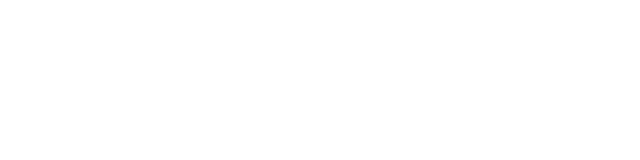
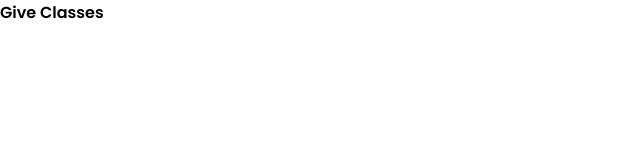
Before and after one commit to joaogabriel-sg/proffy-frontend, a React (Create React App) app: page /give-classes in a window 1280 px wide. Shown: the top 160 px of the page, without its empty margins (0-640 px from the left). Built offline with nearby package versions, Linux system fonts and the light colour scheme.

Commit message:
:sparkles: feat: add give classes and study in routes

```diff
--- a/src/routes/index.tsx
+++ b/src/routes/index.tsx
@@ -1,11 +1,15 @@
 import { Switch, Route } from 'react-router-dom';
 
 import { Home } from '../pages/Home';
+import { Study } from '../pages/Study';
+import { GiveClasses } from '../pages/GiveClasses';
 
 export function Routes() {
   return (
     <Switch>
       <Route path="/" component={Home} exact />
+      <Route path="/study" component={Study} />
+      <Route path="/give-classes" component={GiveClasses} />
     </Switch>
   );
 }
```
